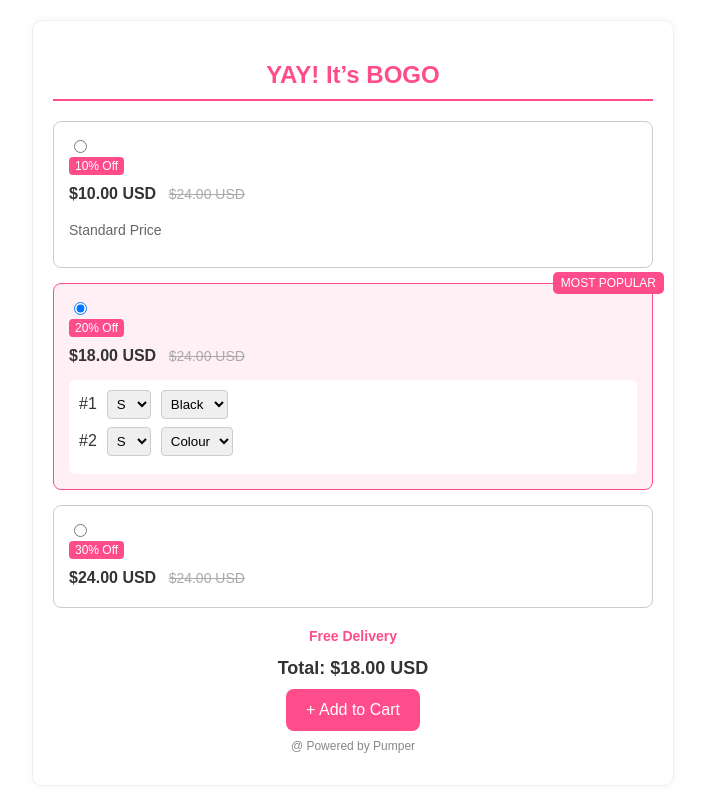
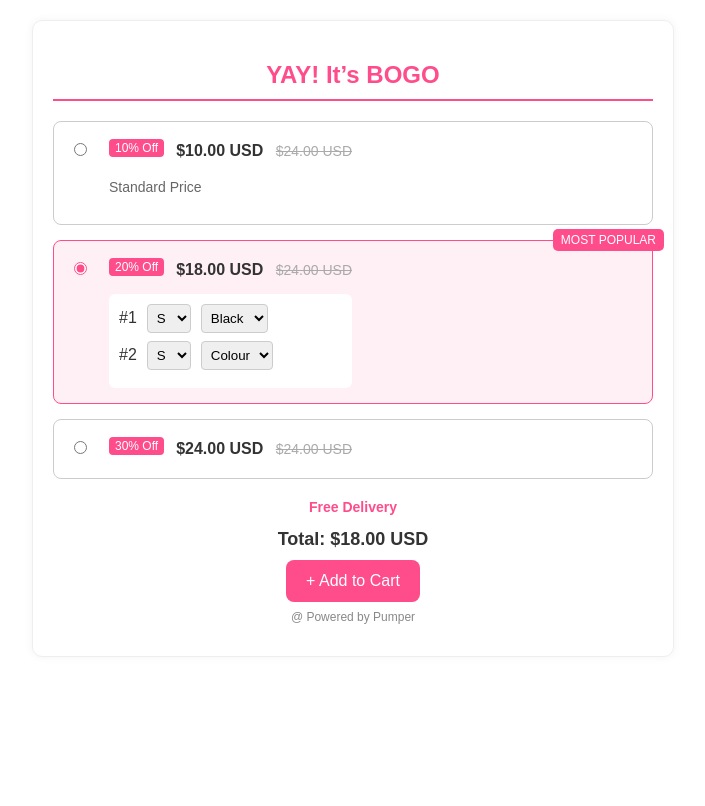
Before and after one commit to Kumarsteam1/Frontend-support, a plain HTML site: page index.html in a window 1280 px wide. Shown: the whole page, without its empty margins (287-992 px from the left). Drawn offline with Linux system fonts and the light colour scheme.

Commit message:
Second Commit

```diff
--- a/index.html
+++ b/index.html
@@ -1,42 +1,45 @@
-<!-- index.html -->
 <!DOCTYPE html>
 <html lang="en">
 <head>
   <meta charset="UTF-8" />
-  <meta name="viewport" content="width=device-width, initial-scale=1.0" />
+  <meta name="viewport" content="width=device-width, initial-scale=1.0"/>
   <title>BOGO Offer</title>
-  <link rel="stylesheet" href="style.css" />
+  <link rel="stylesheet" href="style.css"/>
 </head>
 <body>
   <div class="container">
     <h2 class="title">YAY! It’s BOGO</h2>
 
-    <form id="options-form">
+    <form id="optionsForm">
       <!-- Option 1 -->
       <div class="box">
-        <label>
+        <label class="box-label">
           <input type="radio" name="unit" value="1" />
           <div class="box-content">
+            <div class="top-row">
               <span class="badge">10% Off</span>
               <div class="price-info">
                 <strong>$10.00 USD</strong>
                 <del>$24.00 USD</del>
+              </div>
             </div>
             <p class="desc">Standard Price</p>
           </div>
         </label>
       </div>
 
-      <!-- Option 2 -->
+      <!-- Option 2 (selected by default) -->
       <div class="box most-popular selected">
-        <label>
+        <label class="box-label">
           <input type="radio" name="unit" value="2" checked />
           <div class="popular-tag">MOST POPULAR</div>
           <div class="box-content">
+            <div class="top-row">
               <span class="badge">20% Off</span>
               <div class="price-info">
                 <strong>$18.00 USD</strong>
                 <del>$24.00 USD</del>
+              </div>
             </div>
             <div class="expand">
               <div class="row">
@@ -72,19 +75,22 @@
 
       <!-- Option 3 -->
       <div class="box">
-        <label>
+        <label class="box-label">
           <input type="radio" name="unit" value="3" />
           <div class="box-content">
+            <div class="top-row">
               <span class="badge">30% Off</span>
               <div class="price-info">
                 <strong>$24.00 USD</strong>
                 <del>$24.00 USD</del>
               </div>
             </div>
+          </div>
         </label>
       </div>
     </form>
 
+    <!-- Footer -->
     <div class="footer">
       <p class="delivery">Free Delivery</p>
       <p class="total">Total: $18.00 USD</p>
@@ -93,7 +99,6 @@
     </div>
   </div>
 
-  <!-- Script -->
   <script src="index.js"></script>
 </body>
 </html>
--- a/index.js
+++ b/index.js
@@ -1,19 +1,31 @@
 // index.js
 
+// Get all radio buttons
 const radioInputs = document.querySelectorAll('input[type="radio"]');
+
+// Get boxes and total display element
 const boxes = document.querySelectorAll('.box');
 const total = document.querySelector('.total');
 
+// Define prices for each option
 const prices = {
   1: '$10.00 USD',
   2: '$18.00 USD',
   3: '$24.00 USD'
 };
 
-radioInputs.forEach((radio, idx) => {
+// Listen for changes in selection
+radioInputs.forEach((radio, i) => {
   radio.addEventListener('change', () => {
-    boxes.forEach(box => box.classList.remove('selected'));
-    boxes[idx].classList.add('selected');
-    total.innerText = `Total: ${prices[radio.value]}`;
+    // Remove 'selected' class from all boxes
+    boxes.forEach(box => {
+      box.classList.remove('selected');
+    });
+
+    // Add 'selected' class to clicked one
+    boxes[i].classList.add('selected');
+
+    // Update total price text
+    total.innerText = 'Total: ' + prices[radio.value];
   });
 });
--- a/style.css
+++ b/style.css
@@ -33,6 +33,27 @@ body {
   transition: all 0.3s ease;
   position: relative;
 }
+
+.box-label {
+  display: flex;
+  align-items: flex-start;
+  gap: 12px;
+}
+
+input[type="radio"] {
+  margin-top: 6px;
+  accent-color: #ff4c8b;
+  flex-shrink: 0;
+}
+
+.top-row {
+  display: flex;
+  align-items: center;
+  gap: 12px;
+  flex-wrap: wrap;
+}
+
+
 
 .box.selected {
   border-color: #ff4c8b;
```
Lines whose indentation alone changed are shown as unchanged.
